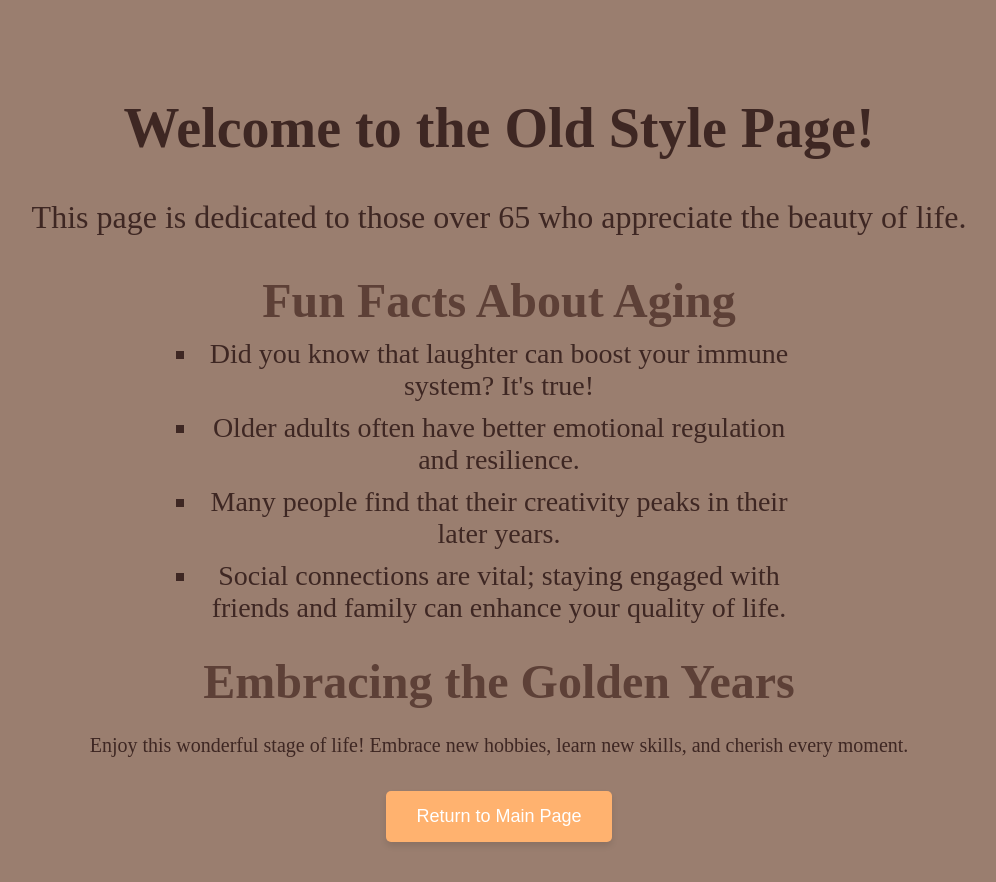
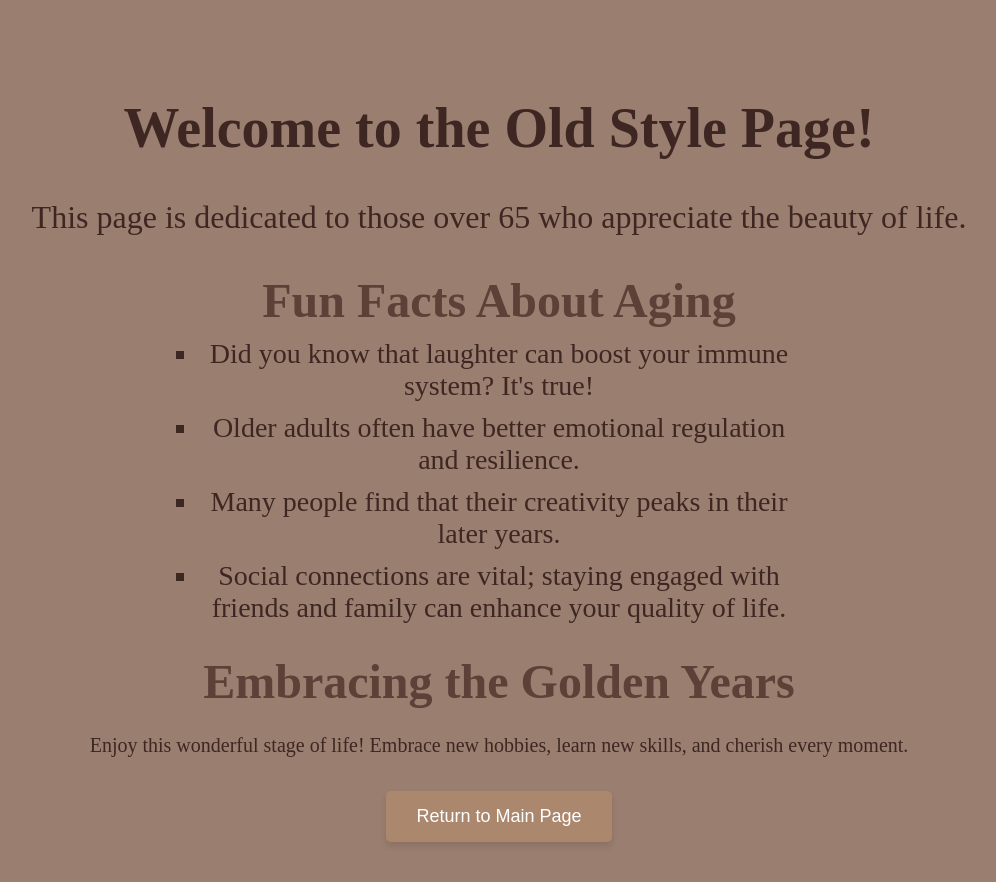
Before and after one commit to agravantemarc/html-project, a plain HTML site: page brown.html in a window 1280 px wide. Shown: the whole page, without its empty margins (141-1137 px from the left). Drawn offline with Linux system fonts and the light colour scheme.

Commit message:
Add files via upload

```diff
--- a/style.css
+++ b/style.css
@@ -51,7 +51,7 @@ body {
     box-shadow: 0 4px 6px rgba(0, 0, 0, 0.1); /* Subtle shadow */
 }
 .ReturnBrown {
-    background-color: #FFB26F;
+    background-color: #AB886D;
     color: white;
     padding: 15px 30px;
     margin: 10px;
```
